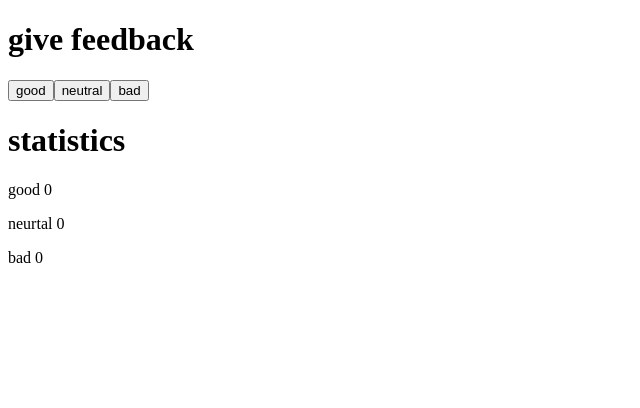
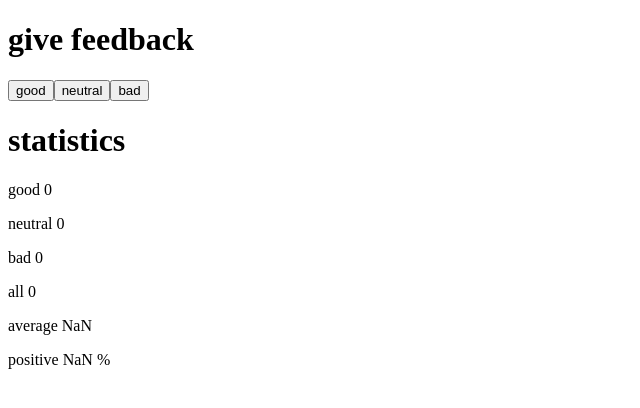
Before and after one commit to evman89/Full-Stack-Open, a React (Vite) app in the folder part1/unicafe/: page / in a window 1280 px wide. Shown: the top 408 px of the page, without its empty margins (0-640 px from the left). Built offline with nearby package versions, Linux system fonts and the light colour scheme.

Commit message:
Part 1 exercise 7

```diff
--- a/part1/unicafe/src/App.jsx
+++ b/part1/unicafe/src/App.jsx
@@ -23,8 +23,11 @@
       <button onClick = {handleBadClick}>bad</button>
       <h1>statistics</h1>
       <p>good {good}</p>
-      <p>neurtal {neutral}</p>
+      <p>neutral {neutral}</p>
       <p>bad {bad}</p>
+      <p>all {good + neutral + bad}</p>
+      <p>average {(good + neutral*0 + bad*(-1))/(good + neutral + bad)}</p>
+      <p>positive {(good/(good + neutral + bad))*100} %</p>
     </div>
   )
 }
```
